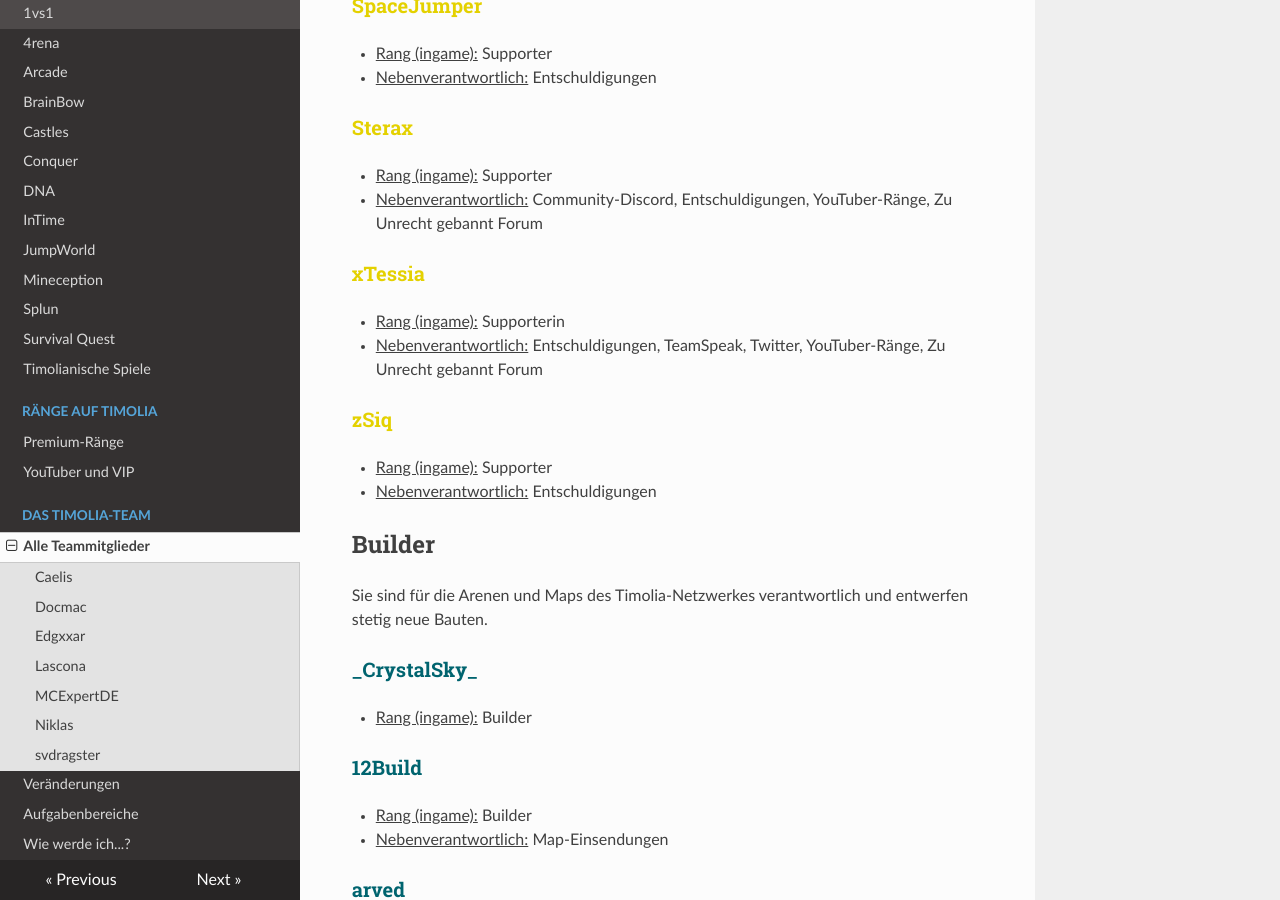
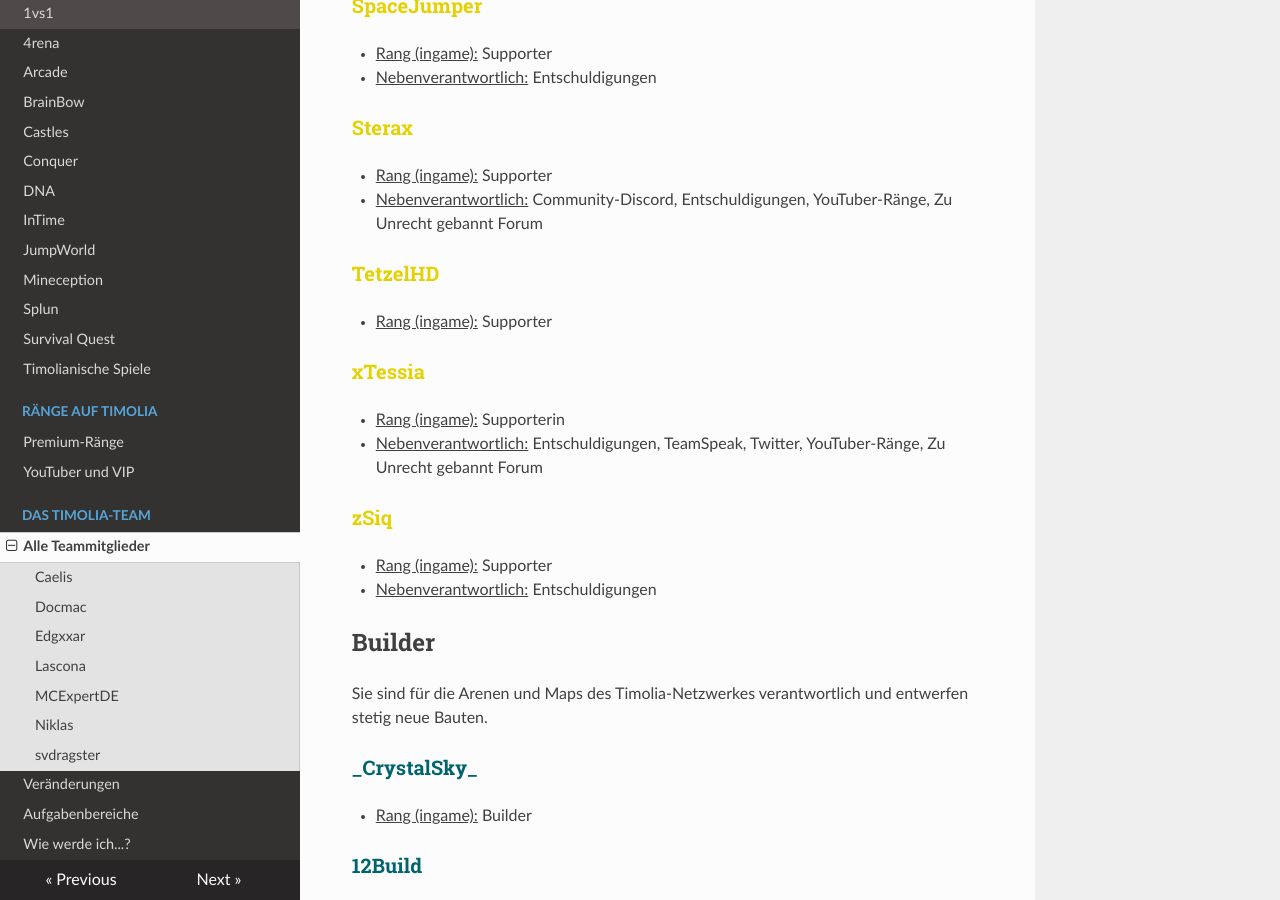
Before and after one commit to TimoliaDE/HowTo, an MkDocs documentation site: the page built from docs/team/members.md, in a window 1280 px wide and 900 px high, scrolled down 5763 px. Built offline with MkDocs 1.6.1, drawn with Linux system fonts in a browser that asks for light colours; nearby versions of some CDN libraries; old or Windows-style settings are respelled for this version of MkDocs.

Commit message:
Update members.md

```diff
--- a/docs/team/members.md
+++ b/docs/team/members.md
@@ -182,6 +182,9 @@ Sie stehen für alle grundlegenden Fragen und Reports zur Verfügung und sind di
 - <u>Rang (ingame):</u> Supporter
 - <u>Nebenverantwortlich:</u> Community-Discord, Entschuldigungen, YouTuber-Ränge, Zu Unrecht gebannt Forum
 
+### <strong><span style="color:#E4D100">TetzelHD</span></strong>
+- <u>Rang (ingame):</u> Supporter
+
 ### <strong><span style="color:#E4D100">xTessia</span></strong>
 - <u>Rang (ingame):</u> Supporterin
 - <u>Nebenverantwortlich:</u> Entschuldigungen, TeamSpeak, Twitter, YouTuber-Ränge, Zu Unrecht gebannt Forum
```
